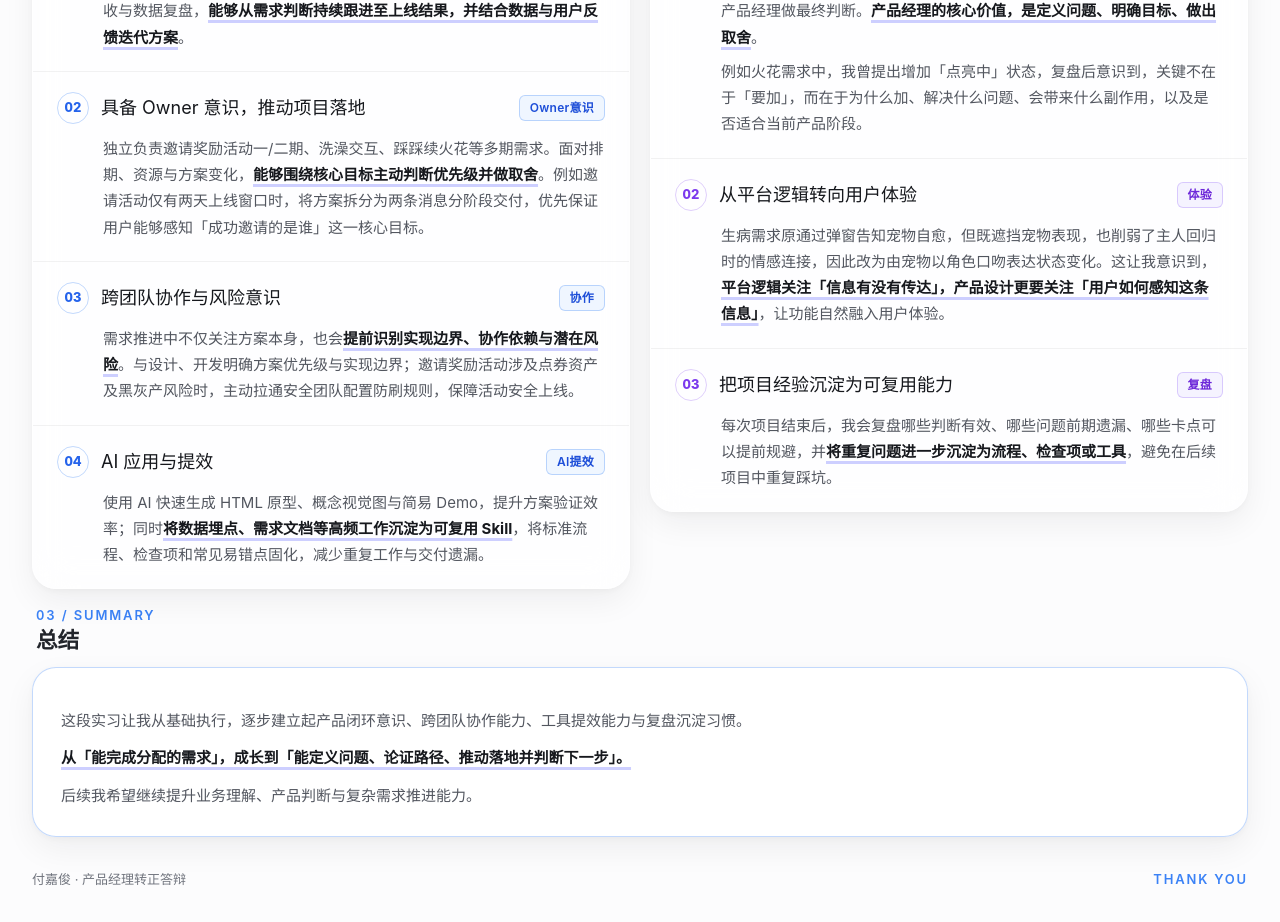
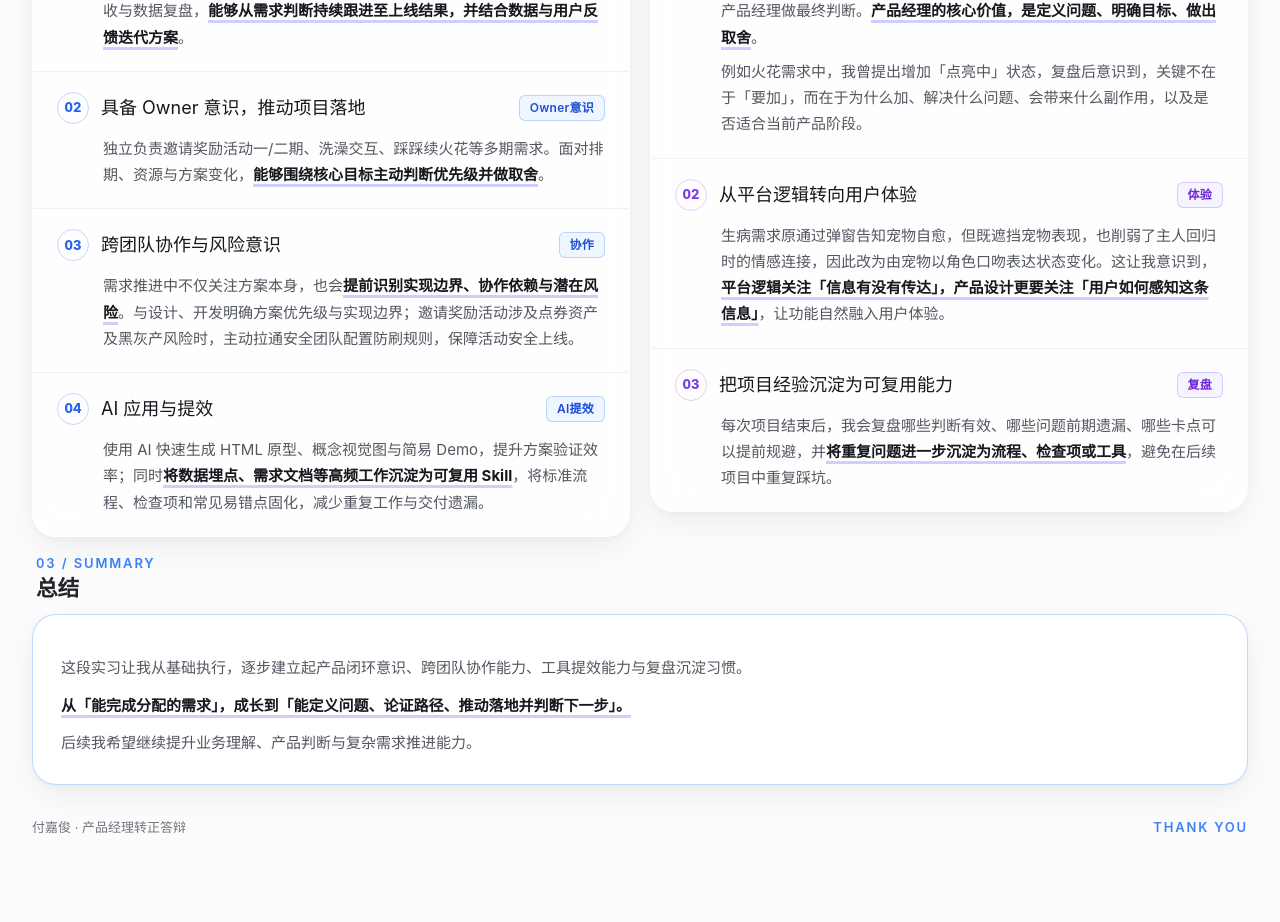
Before and after one commit to kajun2002/portfolio-site, a React (Vite) app: page /#about in a window 1280 px wide. Shown: the part 2574-3496 px from the top of the page. After the commit the page ends 3444 px from the top, so only its background shows below. Built offline with nearby package versions, Linux system fonts and the light colour scheme.

Commit message:
Experience 02: drop two-day-window example sentence

```diff
--- a/app/page.tsx
+++ b/app/page.tsx
@@ -246,7 +246,7 @@ export default function Home() {
                 </article>
                 <article className="reflection-item">
                   <div className="reflection-item-head"><span className="tnum">02</span><h4>具备 Owner 意识，推动项目落地</h4><span className="reflection-tag">Owner意识</span></div>
-                  <p className="reflection-support">独立负责邀请奖励活动一/二期、洗澡交互、踩踩续火花等多期需求。面对排期、资源与方案变化，<strong>能够围绕核心目标主动判断优先级并做取舍</strong>。例如邀请活动仅有两天上线窗口时，将方案拆分为两条消息分阶段交付，优先保证用户能够感知「成功邀请的是谁」这一核心目标。</p>
+                  <p className="reflection-support">独立负责邀请奖励活动一/二期、洗澡交互、踩踩续火花等多期需求。面对排期、资源与方案变化，<strong>能够围绕核心目标主动判断优先级并做取舍</strong>。</p>
                 </article>
                 <article className="reflection-item">
                   <div className="reflection-item-head"><span className="tnum">03</span><h4>跨团队协作与风险意识</h4><span className="reflection-tag">协作</span></div>
```
